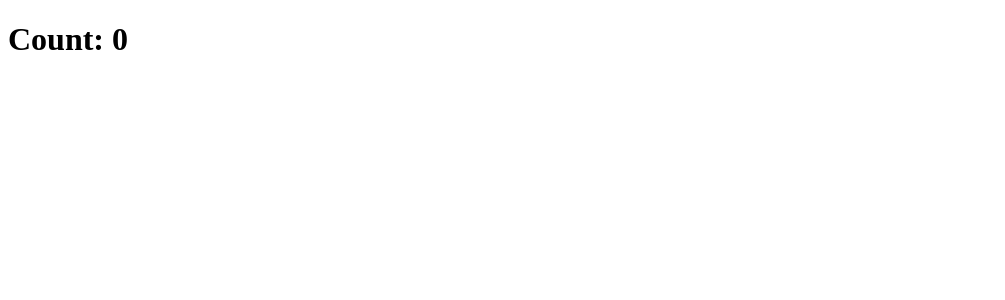
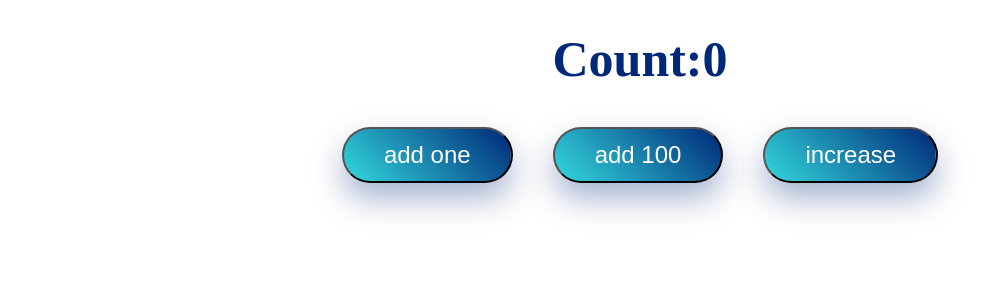
Before and after one commit to mate-academy/react_counter, a React (Create React App) app: page / in a window 1280 px wide. Shown: the top 300 px of the page, without its empty margins (0-1005 px from the left). Built offline with nearby package versions, Linux system fonts and the light colour scheme; the HTML template or start-up script is replaced by a standard one.

Commit message:
Solution

```diff
--- a/src/App.js
+++ b/src/App.js
@@ -2,15 +2,59 @@ import React from 'react';
 import './App.scss';
 
 class App extends React.Component {
-  addOne = () => {};
+  state = {
+    count: 0,
+  }
 
-  add100 = () => {};
+  addOne = () => {
+    this.setState(state => ({
+      count: state.count + 1,
+    }));
+  };
 
-  increase = () => {};
+  add100 = () => {
+    this.setState(state => ({
+      count: state.count + 100,
+    }));
+  };
+
+  increase = () => {
+    this.state.count % 5 === 0 ? this.add100() : this.addOne();
+  };
 
   render() {
+    const { count } = this.state;
+
     return (
-      <h1>Count: 0</h1>
+      <div className="app">
+        <h1>
+          Count:
+          {count}
+        </h1>
+        <button
+          type="button"
+          className="btn"
+          onClick={this.addOne}
+        >
+          add one
+        </button>
+
+        <button
+          type="button"
+          className="btn"
+          onClick={this.add100}
+        >
+          add 100
+        </button>
+
+        <button
+          type="button"
+          className="btn"
+          onClick={this.increase}
+        >
+          increase
+        </button>
+      </div>
     );
   }
 }
--- a/src/App.scss
+++ b/src/App.scss
@@ -1 +1,31 @@
-// styles go here
+.app {
+  text-align: center;
+}
+
+h1 {
+  font-family: "Righteous", cursive;
+  font-size: 50px;
+  line-height: 1;
+  color: #002878;
+}
+
+.btn {
+  padding: 12px 40px;
+  margin: 10px 20px;
+  border-radius: 30px;
+  background-image: linear-gradient(
+    45deg, #6ab1d7 0%, #33d9de 50%, #002878 100%
+  );
+  background-position: 100% 0;
+  background-size: 200% 200%;
+  font-size: 24px;
+  font-weight: 300;
+  color: white;
+  box-shadow: 0 16px 32px 0 rgba(0, 40, 120, 0.35);
+  transition: 0.5s;
+}
+
+.btn:hover {
+  box-shadow: 0 0 0 0 rgba(0, 40, 120, 0);
+  background-position: 0 0;
+}
```
Also changed, not shown: 1 other file (tests, documents, lock files or other folders).
